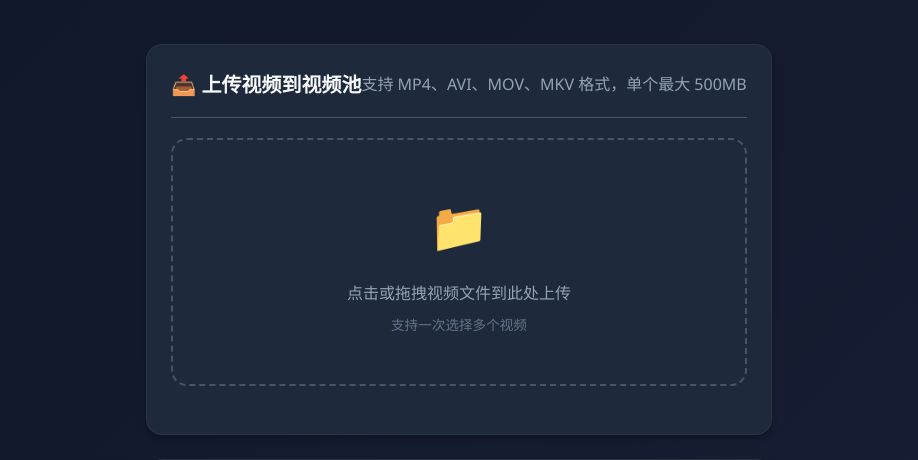
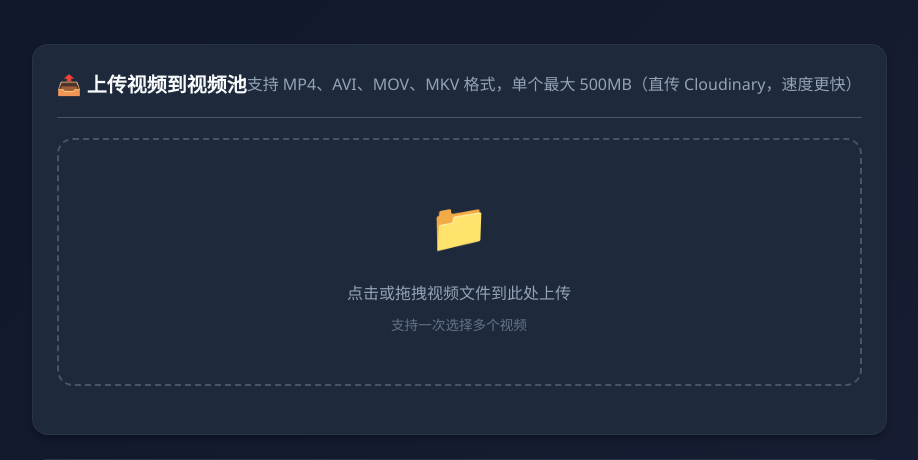
Before and after one commit to pwy1230/video-dispatch, a Flask app: page /upload in a window 1280 px wide. Shown: the part 79-539 px from the top of the page, without its empty margins (181-1099 px from the left). Run offline with Flask 3, Linux system fonts and the light colour scheme; a user stored in the database is signed in; data comes from the database, SQL or seed files in the repository; data that the repository does not hold is empty.

Commit message:
feat: 视频上传改为前端直传Cloudinary
- 新增 /api/upload-signature 接口，返回 Cloudinary 签名用于前端直传认证
- 新增 /api/save-upload 接口，接收前端直传成功后的视频信息并保存到数据库
- upload.html 改为前端直传模式：获取签名 -> 直传Cloudinary -> 保存记录
- 大幅提升上传速度，不再经过服务器中转
- 保留原有服务端上传接口兼容性

```diff
--- a/app.py
+++ b/app.py
@@ -169,6 +169,75 @@ def get_cloudinary_download_url(cloudinary_url, original_filename):
     download_url = base_url + 'fl_attachment/' + path_part
 
     return download_url
+
+
+# ============== Cloudinary 签名直传 API ==============
+
+@app.route('/api/upload-signature')
+@login_required(role='uploader')
+def api_upload_signature():
+    """
+    API: 获取 Cloudinary 上传签名
+    前端直传到 Cloudinary 时需要此签名进行身份验证
+    """
+    if not USE_CLOUDINARY:
+        return jsonify({'success': False, 'message': 'Cloudinary 未配置'}), 400
+
+    import hashlib
+    import time
+
+    timestamp = str(int(time.time()))
+    signature_string = timestamp + cloudinary_config['api_secret']
+    signature = hashlib.sha1(signature_string.encode()).hexdigest()
+
+    return jsonify({
+        'success': True,
+        'cloud_name': cloudinary_config['cloud_name'],
+        'api_key': cloudinary_config['api_key'],
+        'timestamp': timestamp,
+        'signature': signature
+    })
+
+
+@app.route('/api/save-upload', methods=['POST'])
+@login_required(role='uploader')
+def api_save_upload():
+    """
+    API: 保存前端直传成功后的视频记录
+    前端直传到 Cloudinary 成功后调用此接口，将视频信息存入数据库
+    """
+    data = request.get_json()
+
+    if not data:
+        return jsonify({'success': False, 'message': '缺少参数'}), 400
+
+    cloudinary_url = data.get('cloudinary_url')
+    cloudinary_public_id = data.get('cloudinary_public_id')
+    original_filename = data.get('original_filename')
+    file_size = data.get('file_size', 0)
+
+    if not cloudinary_url or not original_filename:
+        return jsonify({'success': False, 'message': '缺少必要参数'}), 400
+
+    # 生成存储文件名
+    import uuid as uuid_module
+    ext = original_filename.rsplit('.', 1)[1].lower() if '.' in original_filename else 'mp4'
+    stored_filename = f"{uuid_module.uuid4().hex}.{ext}"
+
+    # 保存到数据库
+    user = get_current_user()
+    add_video(
+        original_filename, stored_filename, file_size, user['id'],
+        cloudinary_public_id=cloudinary_public_id,
+        cloudinary_url=cloudinary_url
+    )
+
+    print(f"✓ 视频记录已保存: {original_filename}")
+
+    return jsonify({
+        'success': True,
+        'message': '视频记录已保存'
+    })
 
 
 # ============== 启动时初始化 ==============
--- a/templates/upload.html
+++ b/templates/upload.html
@@ -151,11 +151,10 @@
             <div class="card mt-3">
                 <div class="card-header">
                     <h2 class="card-title">📤 上传视频到视频池</h2>
-                    <span class="text-muted">支持 MP4、AVI、MOV、MKV 格式，单个最大 500MB</span>
+                    <span class="text-muted">支持 MP4、AVI、MOV、MKV 格式，单个最大 500MB（直传 Cloudinary，速度更快）</span>
                 </div>
 
-                <form id="upload-form" action="{{ url_for('upload_video') }}" method="POST"
-                      enctype="multipart/form-data">
+                <form id="upload-form">
                     <div class="upload-zone" id="upload-zone">
                         <div class="upload-zone-icon">📁</div>
                         <div class="upload-zone-text">点击或拖拽视频文件到此处上传</div>
@@ -258,6 +257,7 @@
 
         let selectedFiles = [];
         let isUploading = false;
+        let cloudinaryConfig = null;
 
         // 格式化文件大小
         function formatSize(bytes) {
@@ -318,7 +318,115 @@
             videoInput.dispatchEvent(new Event('change'));
         });
 
-        // 开始上传 - 使用批量上传接口
+        // 获取 Cloudinary 签名
+        async function getCloudinarySignature() {
+            try {
+                const response = await fetch('{{ url_for("api_upload_signature") }}');
+                const result = await response.json();
+                if (result.success) {
+                    cloudinaryConfig = result;
+                    return true;
+                } else {
+                    alert('获取上传配置失败: ' + result.message);
+                    return false;
+                }
+            } catch (error) {
+                alert('获取上传配置失败: ' + error.message);
+                return false;
+            }
+        }
+
+        // 直传视频到 Cloudinary
+        async function uploadToCloudinary(file, index) {
+            const timestamp = cloudinaryConfig.timestamp;
+            const signature = cloudinaryConfig.signature;
+            const cloudName = cloudinaryConfig.cloud_name;
+            const apiKey = cloudinaryConfig.api_key;
+
+            return new Promise((resolve, reject) => {
+                const xhr = new XMLHttpRequest();
+                const formData = new FormData();
+
+                formData.append('file', file);
+                formData.append('api_key', apiKey);
+                formData.append('timestamp', timestamp);
+                formData.append('signature', signature);
+                formData.append('folder', 'video_dispatch');
+                formData.append('resource_type', 'video');
+
+                xhr.open('POST', `https://api.cloudinary.com/v1_1/${cloudName}/video/upload`, true);
+
+                xhr.upload.onprogress = function(e) {
+                    if (e.lengthComputable) {
+                        const percent = Math.round((e.loaded / e.total) * 100);
+                        const item = document.getElementById(`upload-item-${index}`);
+                        if (item) {
+                            item.innerHTML = `<span>⏳</span> ${file.name} - 上传中 ${percent}%`;
+                        }
+                    }
+                };
+
+                xhr.onload = function() {
+                    if (xhr.status === 200) {
+                        try {
+                            const result = JSON.parse(xhr.responseText);
+                            resolve({
+                                success: true,
+                                cloudinary_url: result.secure_url,
+                                cloudinary_public_id: result.public_id,
+                                original_filename: file.name,
+                                file_size: file.size
+                            });
+                        } catch (e) {
+                            resolve({
+                                success: false,
+                                message: '解析响应失败'
+                            });
+                        }
+                    } else {
+                        try {
+                            const error = JSON.parse(xhr.responseText);
+                            resolve({
+                                success: false,
+                                message: error.error?.message || '上传失败'
+                            });
+                        } catch (e) {
+                            resolve({
+                                success: false,
+                                message: '上传失败 (HTTP ' + xhr.status + ')'
+                            });
+                        }
+                    }
+                };
+
+                xhr.onerror = function() {
+                    resolve({
+                        success: false,
+                        message: '网络错误'
+                    });
+                };
+
+                xhr.send(formData);
+            });
+        }
+
+        // 保存上传记录到服务器
+        async function saveUploadRecord(uploadResult) {
+            try {
+                const response = await fetch('{{ url_for("api_save_upload") }}', {
+                    method: 'POST',
+                    headers: {
+                        'Content-Type': 'application/json'
+                    },
+                    body: JSON.stringify(uploadResult)
+                });
+                return await response.json();
+            } catch (error) {
+                return { success: false, message: error.message };
+            }
+        }
+
+        // 开始上传 - 使用前端直传 Cloudinary
         startUploadBtn.addEventListener('click', async function() {
             if (selectedFiles.length === 0 || isUploading) return;
 
@@ -335,84 +443,91 @@
                 const item = document.createElement('div');
                 item.className = 'upload-item uploading';
                 item.id = `upload-item-${index}`;
-                item.innerHTML = `<span>⏳</span> ${file.name} - 等待上传...`;
+                item.innerHTML = `<span>⏳</span> ${file.name} - 准备上传...`;
                 uploadResult.appendChild(item);
             });
 
-            // 使用批量上传接口，一次提交所有文件
             const total = selectedFiles.length;
-            progressText.textContent = `正在上传 0/${total}`;
-            progressPercent.textContent = '0%';
-            progressBar.style.width = '0%';
+            let completed = 0;
+            let successCount = 0;
+            let errorCount = 0;
 
-            try {
-                const formData = new FormData();
-                selectedFiles.forEach(file => {
-                    formData.append('video', file);
+            // 先获取签名
+            const gotSignature = await getCloudinarySignature();
+            if (!gotSignature) {
+                isUploading = false;
+                startUploadBtn.disabled = false;
+                startUploadBtn.textContent = '开始上传';
+                return;
+            }
+
+            // 逐个上传文件
+            for (let i = 0; i < selectedFiles.length; i++) {
+                const file = selectedFiles[i];
+                const item = document.getElementById(`upload-item-${i}`);
+
+                if (item) {
+                    item.className = 'upload-item uploading';
+                    item.innerHTML = `<span>⏳</span> ${file.name} - 上传中...`;
+                }
+
+                // 1. 直传到 Cloudinary
+                const cloudinaryResult = await uploadToCloudinary(file, i);
+
+                if (cloudinaryResult.success) {
+                    // 2. 保存记录到服务器
+                    const saveResult = await saveUploadRecord({
+                        cloudinary_url: cloudinaryResult.cloudinary_url,
+                        cloudinary_public_id: cloudinaryResult.cloudinary_public_id,
+                        original_filename: cloudinaryResult.original_filename,
+                        file_size: cloudinaryResult.file_size
                     });
 
-                // 显示正在上传状态
-                for (let i = 0; i < selectedFiles.length; i++) {
-                    const item = document.getElementById(`upload-item-${i}`);
+                    if (saveResult.success) {
                         if (item) {
-                        item.className = 'upload-item uploading';
-                        item.innerHTML = `<span>⏳</span> ${selectedFiles[i].name} - 上传中...`;
+                            item.className = 'upload-item success';
+                            item.innerHTML = `<span>✅</span> ${file.name} - 上传成功`;
                         }
+                        successCount++;
+                    } else {
+                        if (item) {
+                            item.className = 'upload-item error';
+                            item.innerHTML = `<span>❌</span> ${file.name} - 保存记录失败: ${saveResult.message}`;
+                        }
+                        errorCount++;
+                    }
+                } else {
+                    if (item) {
+                        item.className = 'upload-item error';
+                        item.innerHTML = `<span>❌</span> ${file.name} - ${cloudinaryResult.message}`;
+                    }
+                    errorCount++;
                 }
 
-                const response = await fetch('{{ url_for("upload_video_batch") }}', {
-                    method: 'POST',
-                    body: formData
-                });
-
-                const result = await response.json();
-
-                // 更新进度显示
-                progressText.textContent = `正在上传 ${result.total}/${result.total}`;
-                progressPercent.textContent = '100%';
-                progressBar.style.width = '100%';
-
-                // 更新每个文件的状态
-                if (result.results) {
-                    result.results.forEach((r, index) => {
-                        const item = document.getElementById(`upload-item-${index}`);
-                        if (item) {
-                            if (r.success) {
-                                item.className = 'upload-item success';
-                                item.innerHTML = `<span>✅</span> ${r.filename || selectedFiles[index].name} - 上传成功`;
-                            } else {
-                                item.className = 'upload-item error';
-                                item.innerHTML = `<span>❌</span> ${r.filename || selectedFiles[index].name} - ${r.message}`;
-                            }
-                        }
-                    });
+                completed++;
+                const percent = Math.round((completed / total) * 100);
+                progressText.textContent = `正在上传 ${completed}/${total}`;
+                progressPercent.textContent = `${percent}%`;
+                progressBar.style.width = `${percent}%`;
             }
 
             // 显示统计结果
             const summary = document.createElement('div');
             summary.style.marginTop = '15px';
             summary.style.padding = '10px';
+            summary.style.borderRadius = '6px';
+            summary.style.fontWeight = '500';
 
-                if (result.success) {
+            if (errorCount === 0) {
                 summary.style.background = '#e8f5e9';
                 summary.style.color = '#2e7d32';
-                    summary.innerHTML = `🎉 上传完成！成功 ${result.success_count} 个`;
+                summary.innerHTML = `🎉 上传完成！成功 ${successCount} 个`;
             } else {
-                    summary.style.background = result.error_count > 0 ? '#fff3e0' : '#e8f5e9';
-                    summary.style.color = result.error_count > 0 ? '#ef6c00' : '#2e7d32';
-                    summary.innerHTML = `📊 上传完成！成功 ${result.success_count} 个${result.error_count > 0 ? `，失败 ${result.error_count} 个` : ''}`;
+                summary.style.background = '#fff3e0';
+                summary.style.color = '#ef6c00';
+                summary.innerHTML = `📊 上传完成！成功 ${successCount} 个，失败 ${errorCount} 个`;
             }
-                summary.style.borderRadius = '6px';
-                summary.style.fontWeight = '500';
             uploadResult.appendChild(summary);
-
-            } catch (error) {
-                // 显示错误状态
-                const errorItem = document.createElement('div');
-                errorItem.className = 'upload-item error';
-                errorItem.innerHTML = `<span>❌</span> 上传失败: ${error.message}`;
-                uploadResult.appendChild(errorItem);
-            }
 
             isUploading = false;
             startUploadBtn.disabled = false;
```
Lines whose indentation alone changed are shown as unchanged.
